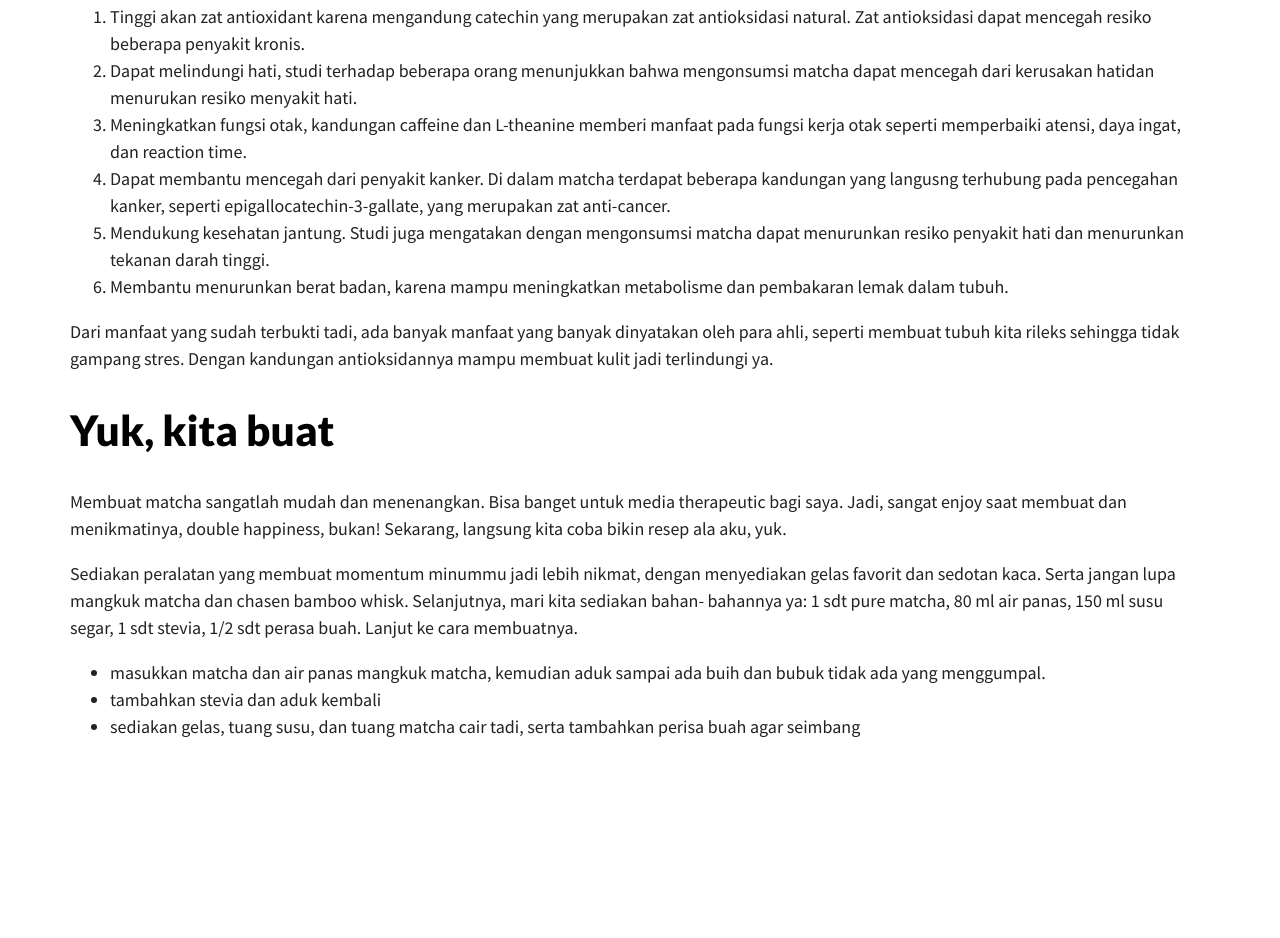
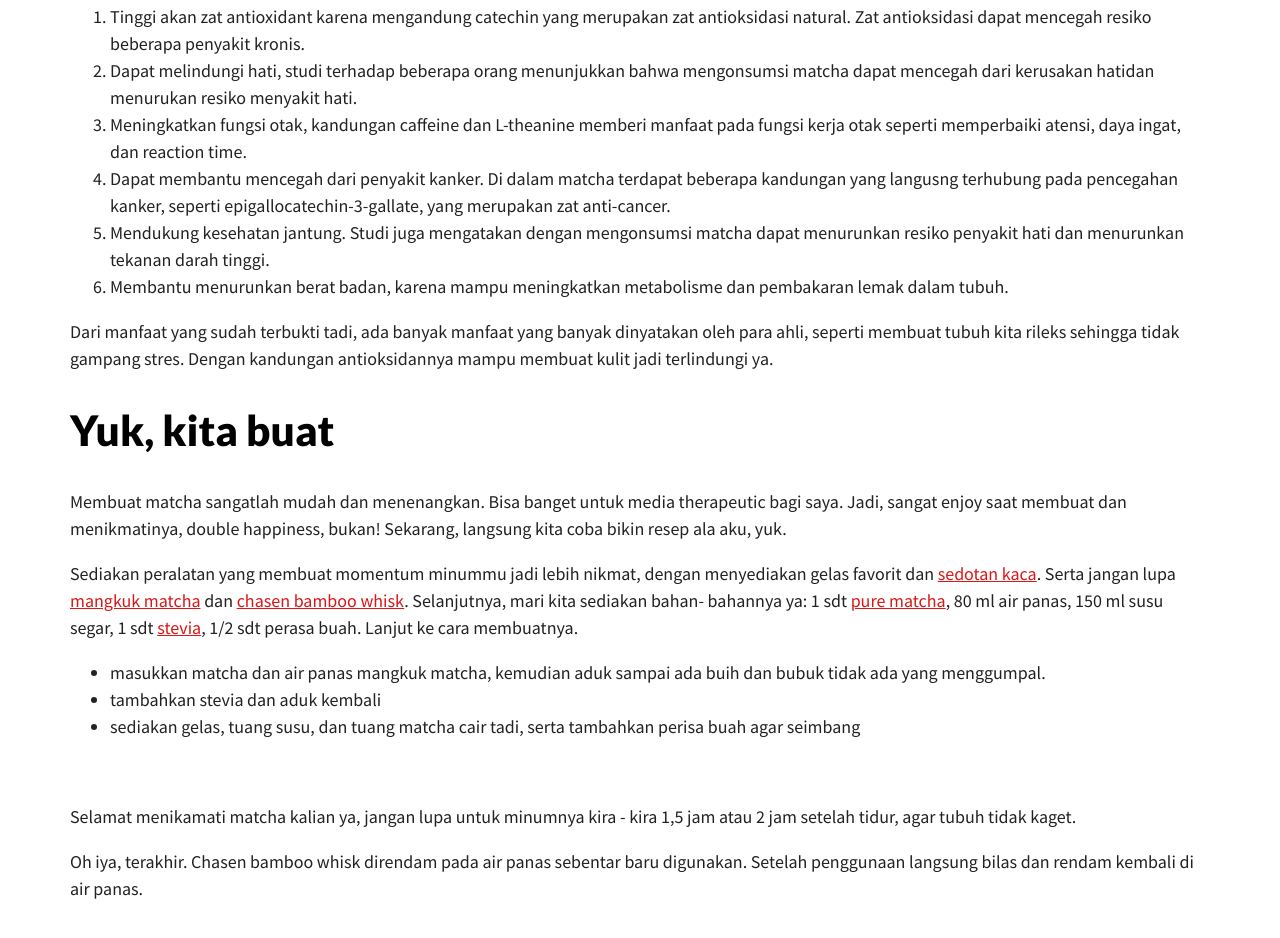
Before and after one commit to ratihjulistina/ratihjulistina.github.io, a plain HTML site: page index.html in a window 1280 px wide. Shown: the part 1940-2878 px from the top of the page. Before the commit the page ends 2718 px from the top, so only its background shows below. Drawn offline with Linux system fonts and the light colour scheme; a web font is replaced by a local one.

Commit message:
Add Matcha Produk detail

```diff
--- a/index.html
+++ b/index.html
@@ -173,10 +173,23 @@
       </p>
       <p>
         Sediakan peralatan yang membuat momentum minummu jadi lebih nikmat,
-        dengan menyediakan gelas favorit dan sedotan kaca. Serta jangan lupa
-        mangkuk matcha dan chasen bamboo whisk. Selanjutnya, mari kita sediakan
-        bahan- bahannya ya: 1 sdt pure matcha, 80 ml air panas, 150 ml susu
-        segar, 1 sdt stevia, 1/2 sdt perasa buah. Lanjut ke cara membuatnya.
+        dengan menyediakan gelas favorit dan
+        <a class="linkproduk" href="https://shope.ee/3VGgRmCrSc" target="_blank"
+          >sedotan kaca</a
+        >. Serta jangan lupa
+        <a class="linkproduk" href="https://shope.ee/4AWXEpAR4y" target="_blank"
+          >mangkuk matcha</a
+        >
+        dan
+        <a class="linkproduk" href="https://shope.ee/9pAtz7moHM" target="_blank"
+          >chasen bamboo whisk</a
+        >. Selanjutnya, mari kita sediakan bahan- bahannya ya: 1 sdt
+        <a class="linkproduk" href="https://shope.ee/8eywaBBW8u" target="_blank"
+          >pure matcha</a
+        >, 80 ml air panas, 150 ml susu segar, 1 sdt
+        <a class="linkproduk" href="https://shope.ee/5AP4P4g9R4" target="_blank"
+          >stevia</a
+        >, 1/2 sdt perasa buah. Lanjut ke cara membuatnya.
       </p>
       <ul>
         <li>
@@ -189,6 +202,16 @@
           tambahkan perisa buah agar seimbang
         </li>
       </ul>
+      <br />
+      <p>
+        Selamat menikamati matcha kalian ya, jangan lupa untuk minumnya kira -
+        kira 1,5 jam atau 2 jam setelah tidur, agar tubuh tidak kaget.
+      </p>
+      <p>
+        Oh iya, terakhir. Chasen bamboo whisk direndam pada air panas sebentar
+        baru digunakan. Setelah penggunaan langsung bilas dan rendam kembali di
+        air panas.
+      </p>
     </div>
   </body>
 </html>
--- a/styles/styles.css
+++ b/styles/styles.css
@@ -59,6 +59,10 @@ img {
   width: 100%;
 }
 
+.linkproduk {
+  color: #da1717;
+}
+
 ol li {
   margin-bottom: 0rem;
 }
```
